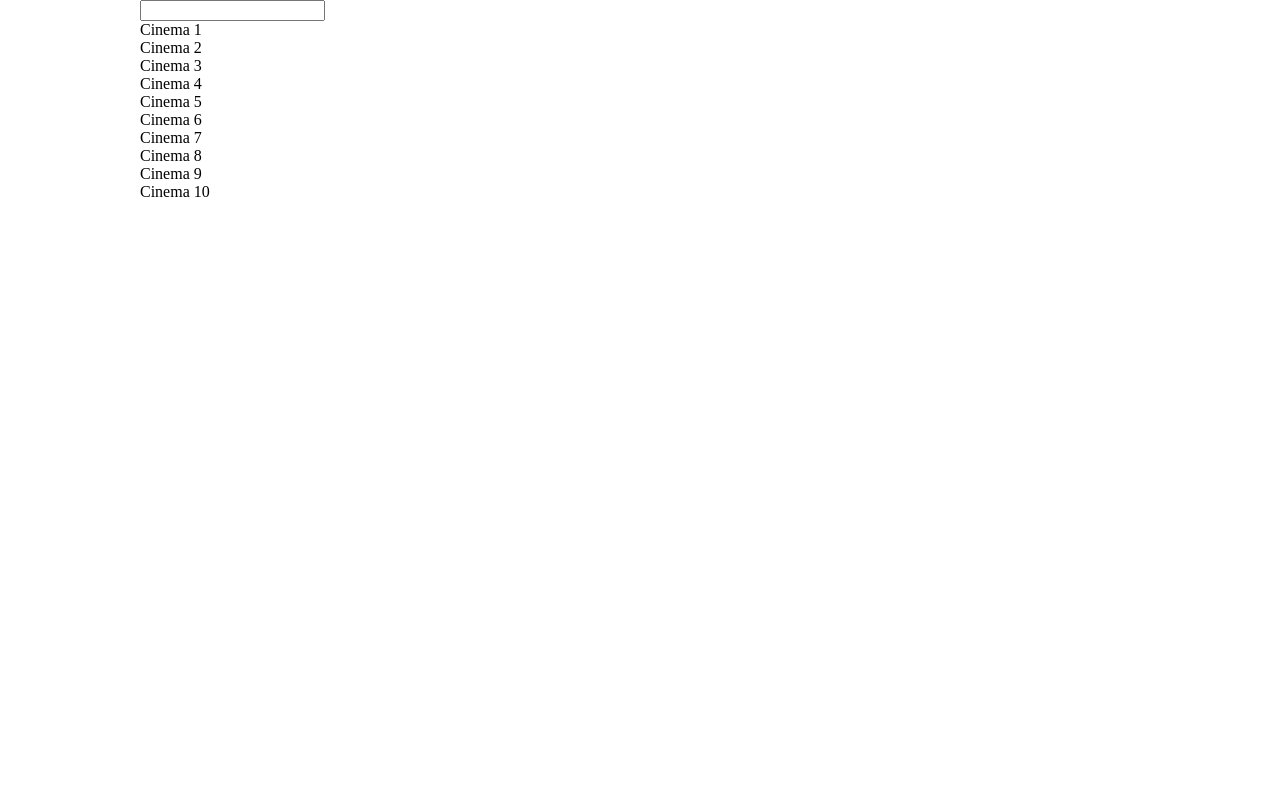
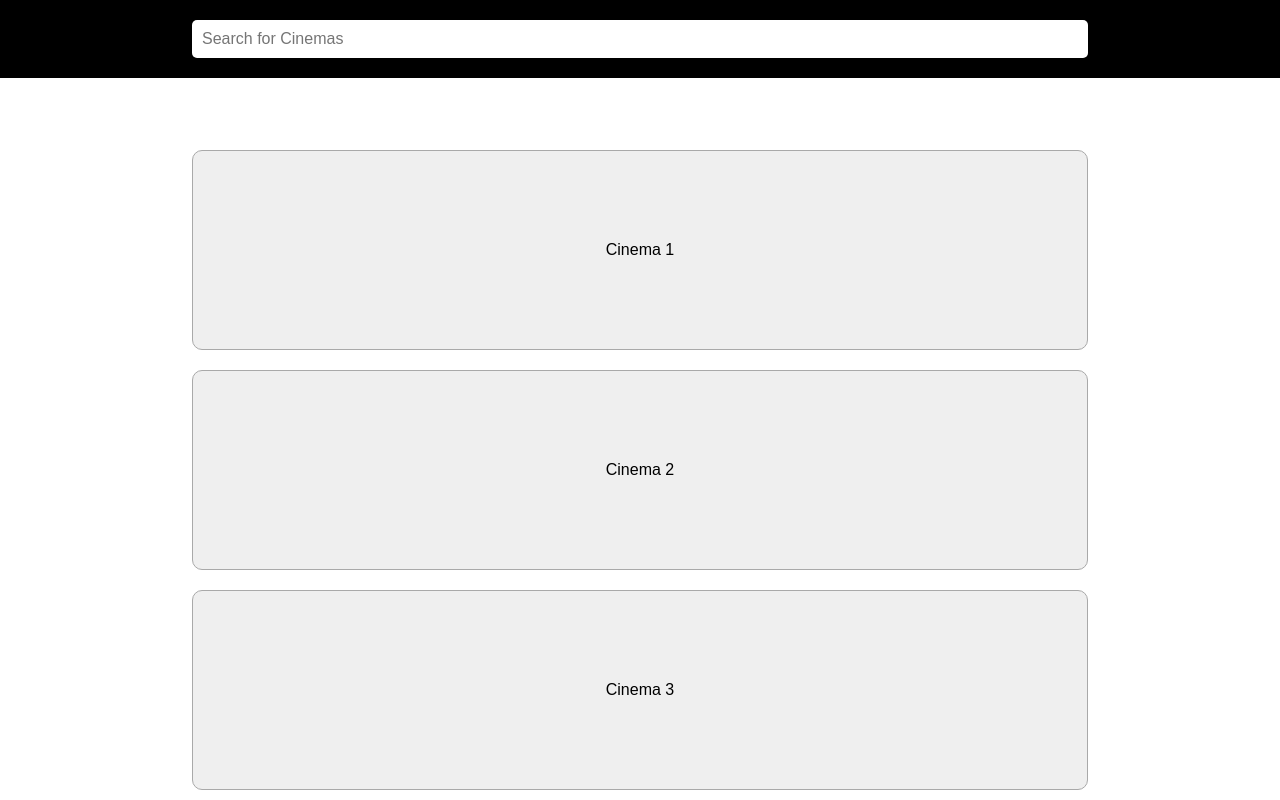
Before and after one commit to mohinderps/book-my-movie, a React app: page / in a window 1280 px wide. Shown: the top 800 px of the page. Built offline with nearby package versions, Linux system fonts and the light colour scheme.

Commit message:
Added styles for cinemas list page

```diff
--- a/src/components/App/style.scss
+++ b/src/components/App/style.scss
@@ -1,5 +1,3 @@
 .App {
-  width: 1000px;
-  margin-left: auto;
-  margin-right: auto;
+  width: 100%;
 }
--- a/src/components/Cinema/style.scss
+++ b/src/components/Cinema/style.scss
@@ -0,0 +1,12 @@
+.Cinema {
+  width: 100%;
+  height: 200px;
+  margin-bottom: 20px;
+  border: 1px solid #A9A9A9;
+  border-radius: 10px;
+  display: flex;
+  justify-content: center;
+  align-items: center;
+  background-color: #EFEFEF;
+  cursor: pointer;
+}
--- a/src/components/Cinemas/style.scss
+++ b/src/components/Cinemas/style.scss
@@ -0,0 +1,7 @@
+.Cinemas {
+  width: 70%;
+  margin-top: 130px;
+  margin-left: auto;
+  margin-right: auto;
+  padding: 20px 0;
+}
--- a/src/components/Search/index.js
+++ b/src/components/Search/index.js
@@ -18,7 +18,7 @@ class Search extends React.Component{
     const {searchTerm} = this.props;
     return (
       <div className="Search">
-        <input value={searchTerm} onChange={this.onSearchChange} />
+        <input value={searchTerm} onChange={this.onSearchChange} placeholder="Search for Cinemas"/>
       </div>
     );
   }
--- a/src/components/Search/style.scss
+++ b/src/components/Search/style.scss
@@ -0,0 +1,18 @@
+.Search {
+  position: fixed;
+  top: 0;
+  left: 0;
+  width: 100%;
+  background-color: black;
+  padding: 20px 0;
+  text-align: center;
+
+  input {
+    width: 70%;
+    border: none;
+    border-radius:5px;
+    padding: 10px;
+    font-size: 16px;
+    font-family: Arial, sans-serif;
+  }
+}
--- a/src/index.scss
+++ b/src/index.scss
@@ -1,5 +1,10 @@
 * {
   box-sizing: border-box;
+}
+
+html {
+  font-size: 16px;
+  font-family: Arial, sans-serif;
 }
 
 body {
```
